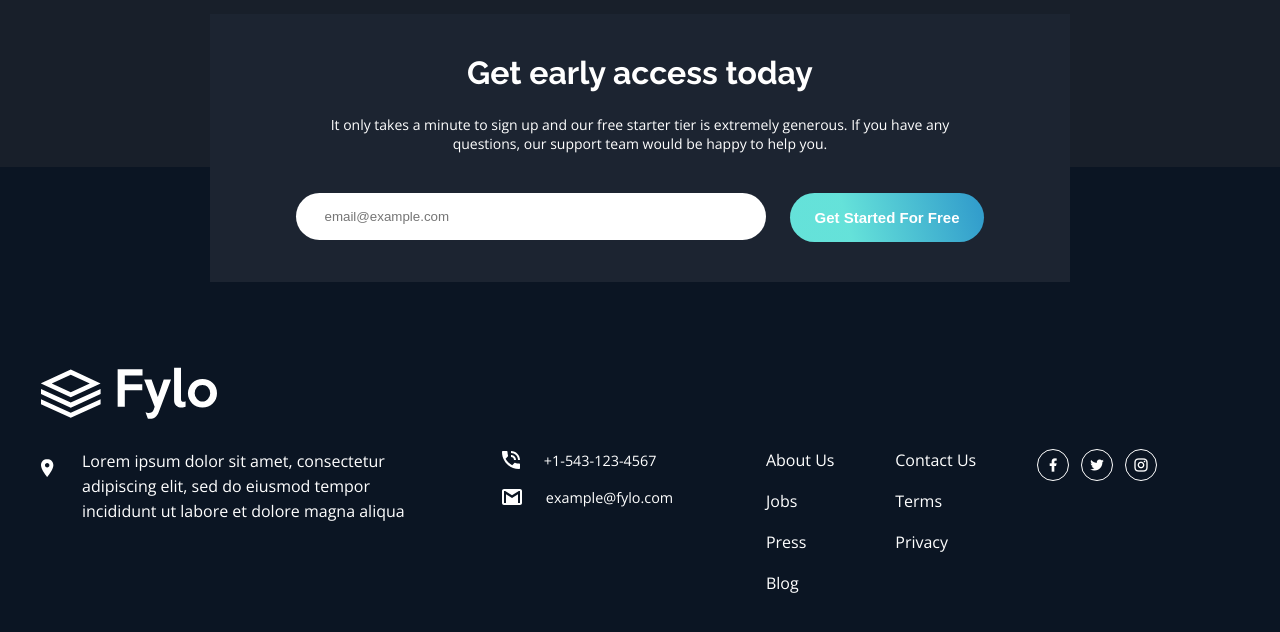
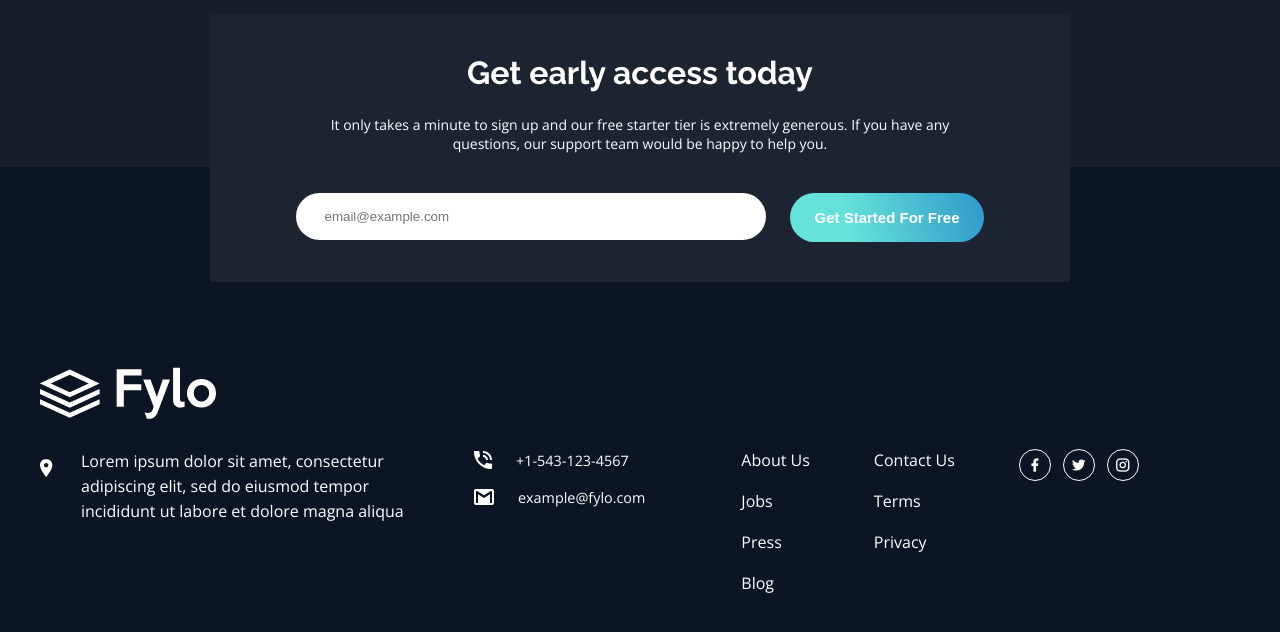
Before and after one commit to jnbfrncsc/Fylo-Dark-Theme-Landing-Page, a plain HTML site: page index.html in a window 1280 px wide. Shown: the part 2938-3570 px from the top of the page. Drawn offline with nearby package versions, Linux system fonts and the light colour scheme.

Commit message:
Updated Style

```diff
--- a/css/style.css
+++ b/css/style.css
@@ -383,9 +383,7 @@ footer{
 }
 
 .footerContainer{
-	max-width: 1230px;
-	margin: 0 auto;
-	padding: 2.5rem 1rem;
+	padding: 2.5rem;
 }
 
 .footerLogo img{
@@ -395,12 +393,12 @@ footer{
 .footerData{
 	display: grid;
 	grid-template-columns: repeat(5, max-content);
-	gap: 3.8rem;
+	gap: 4rem;
 }
 
 .footerDescription{
 	display: flex;
-	max-width: 400px;
+	max-width: 370px;
 	font-size: 1rem;
 	line-height: 1.55;
 	gap: 1.75rem;
--- a/index.html
+++ b/index.html
@@ -141,7 +141,7 @@
   </div>
 </div>
 <footer>
-  <div class="footerContainer">
+  <div class="footerContainer innerWrapper">
     <a href="/" class="footerLogo"><img src="images/logo.svg" alt="Fylo"></a>
     <div class="footerData">
       <div class="footerContent">
```
